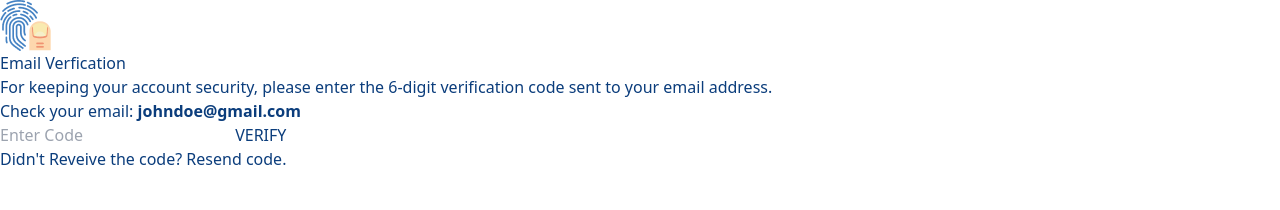
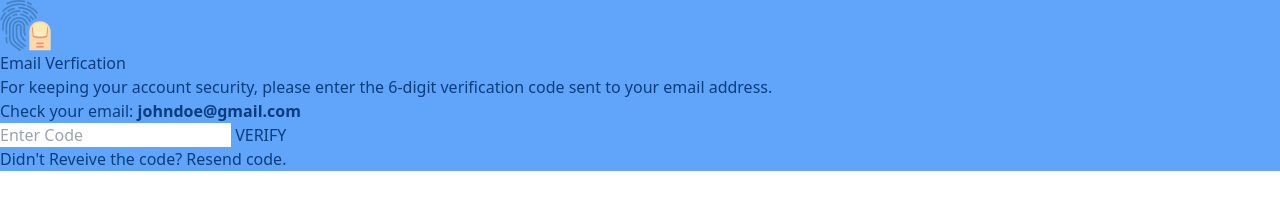
Before and after one commit to jesmnm/registration, a website: page public/verCode.html in a window 1280 px wide. Drawn offline with nearby package versions, Linux system fonts and the light colour scheme; files that its build step writes are made by us from their sources.

Commit message:
registration

```diff
--- a/package.json
+++ b/package.json
@@ -4,7 +4,8 @@
   "description": "",
   "main": "index.js",
   "scripts": {
-    "build-css": "tailwindcss build -i src/style.css -o public/style.css"
+    "build-css": "tailwindcss build -i src/style.css -o public/style.css",
+    "build-verCode": "tailwindcss build -i src/verCode.css -o public/verCode.css"
   },
   "keywords": [],
   "author": "",
--- a/public/verCode.html
+++ b/public/verCode.html
@@ -4,7 +4,7 @@
     <meta http-equiv="X-UA-Compatible" content="IE=edge">
     <meta name="viewport" content="width=device-width, initial-scale=1.0">
     <title>Forex</title>
-    <link rel="stylesheet" href="src/verCode.css">
+    <link rel="stylesheet" href="verCode.css">
 </head>
 <body>
     <div class="trial">
--- a/src/verCode.css
+++ b/src/verCode.css
@@ -6,5 +6,5 @@
 @tailwind utilities;
 
 .trial{
-    @apply text-secondary;
+    @apply text-secondary bg-blue-400;
 }
```
Also changed, not shown: public/verCode.css (added).
